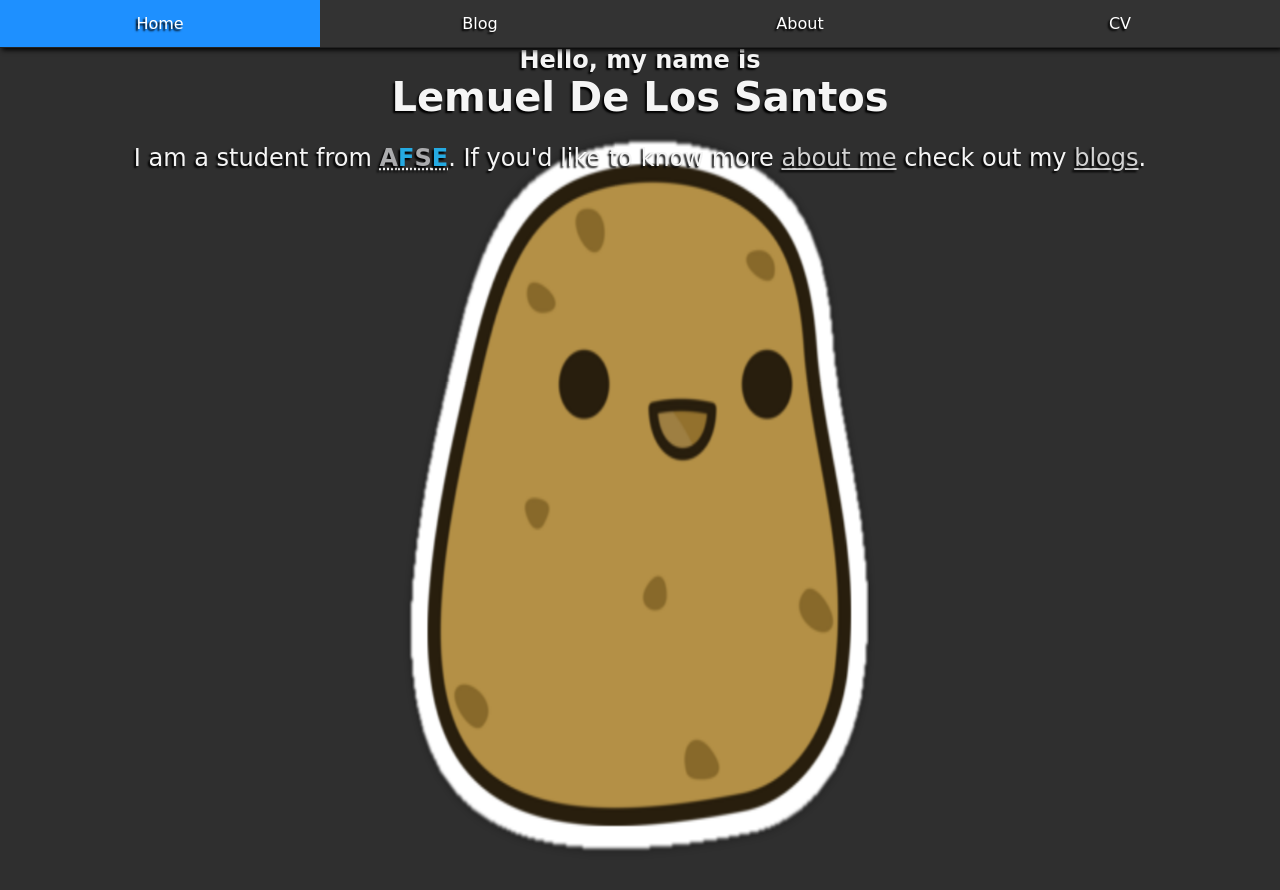
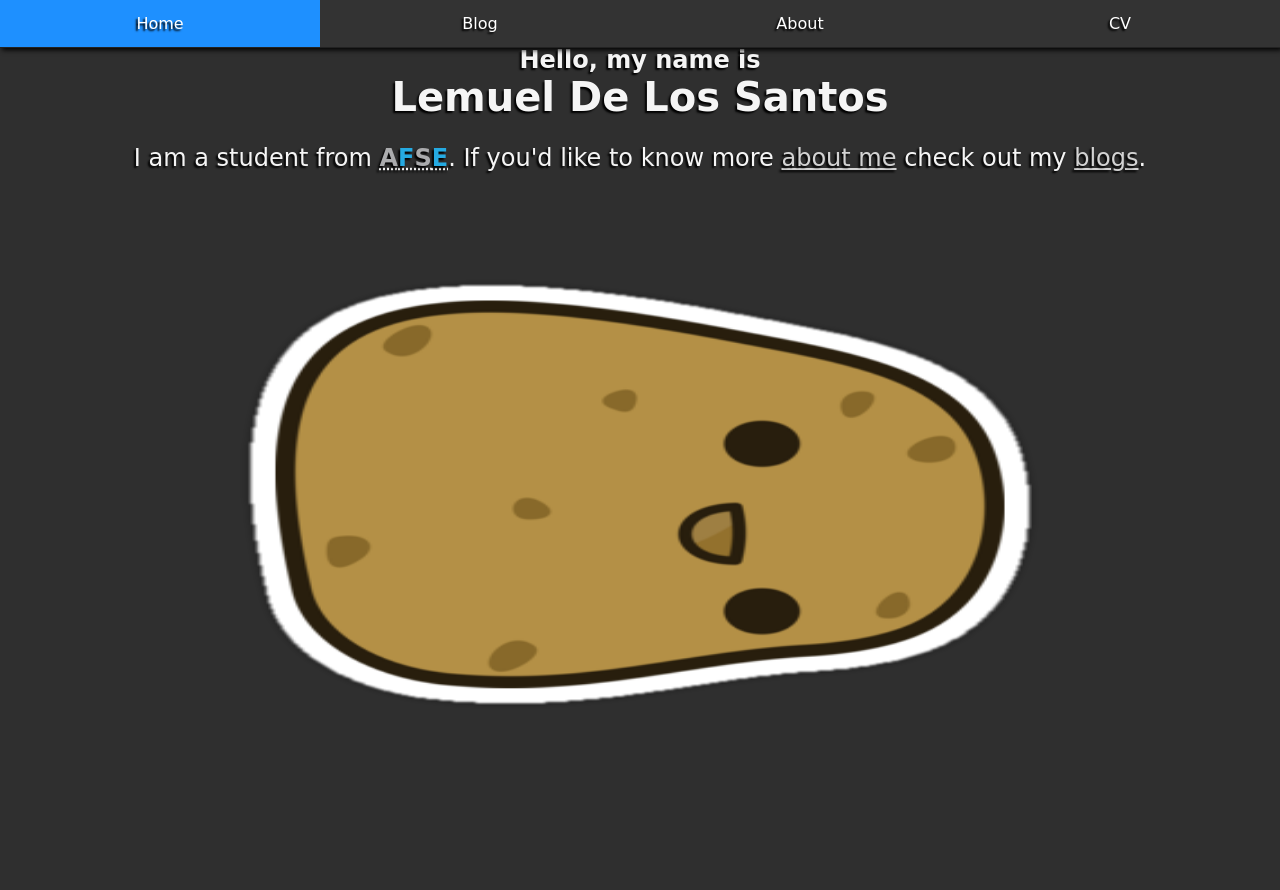
Before and after one commit to lemueldls/lemueld6200.github.io, a Jekyll site: the page built from index.html, in a window 1280 px wide. Shown: the top 890 px of the page. Built offline with Jekyll 4.4.1, drawn with Linux system fonts in a browser that asks for light colours.

Commit message:
Update main.css

```diff
--- a/css/main.css
+++ b/css/main.css
@@ -29,6 +29,28 @@
 		transform: scale(1,1)
 	}
 }
+@keyframes animation {
+  0% { -webkit-transform: matrix3d(1, 0, 0, 0, 0, 1, 0, 0, 0, 0, 1, 0, 0, 0, 0, 1); transform: matrix3d(1, 0, 0, 0, 0, 1, 0, 0, 0, 0, 1, 0, 0, 0, 0, 1); }
+  3.2% { -webkit-transform: matrix3d(0.763, 0.652, 0, 0, -0.501, 0.871, 0, 0, 0, 0, 1, 0, 0, 0, 0, 1); transform: matrix3d(0.763, 0.652, 0, 0, -0.501, 0.871, 0, 0, 0, 0, 1, 0, 0, 0, 0, 1); }
+  4.3% { -webkit-transform: matrix3d(0.614, 0.797, 0, 0, -0.649, 0.768, 0, 0, 0, 0, 1, 0, 0, 0, 0, 1); transform: matrix3d(0.614, 0.797, 0, 0, -0.649, 0.768, 0, 0, 0, 0, 1, 0, 0, 0, 0, 1); }
+  6.41% { -webkit-transform: matrix3d(0.325, 0.953, 0, 0, -0.853, 0.534, 0, 0, 0, 0, 1, 0, 0, 0, 0, 1); transform: matrix3d(0.325, 0.953, 0, 0, -0.853, 0.534, 0, 0, 0, 0, 1, 0, 0, 0, 0, 1); }
+  8.61% { -webkit-transform: matrix3d(0.083, 1.002, 0, 0, -0.961, 0.296, 0, 0, 0, 0, 1, 0, 0, 0, 0, 1); transform: matrix3d(0.083, 1.002, 0, 0, -0.961, 0.296, 0, 0, 0, 0, 1, 0, 0, 0, 0, 1); }
+  12.71% { -webkit-transform: matrix3d(-0.149, 0.992, 0, 0, -1.003, -0.001, 0, 0, 0, 0, 1, 0, 0, 0, 0, 1); transform: matrix3d(-0.149, 0.992, 0, 0, -1.003, -0.001, 0, 0, 0, 0, 1, 0, 0, 0, 0, 1); }
+  12.91% { -webkit-transform: matrix3d(-0.154, 0.991, 0, 0, -1.003, -0.01, 0, 0, 0, 0, 1, 0, 0, 0, 0, 1); transform: matrix3d(-0.154, 0.991, 0, 0, -1.003, -0.01, 0, 0, 0, 0, 1, 0, 0, 0, 0, 1); }
+  17.22% { -webkit-transform: matrix3d(-0.181, 0.984, 0, 0, -0.994, -0.111, 0, 0, 0, 0, 1, 0, 0, 0, 0, 1); transform: matrix3d(-0.181, 0.984, 0, 0, -0.994, -0.111, 0, 0, 0, 0, 1, 0, 0, 0, 0, 1); }
+  18.92% { -webkit-transform: matrix3d(-0.163, 0.987, 0, 0, -0.994, -0.116, 0, 0, 0, 0, 1, 0, 0, 0, 0, 1); transform: matrix3d(-0.163, 0.987, 0, 0, -0.994, -0.116, 0, 0, 0, 0, 1, 0, 0, 0, 0, 1); }
+  25.23% { -webkit-transform: matrix3d(-0.066, 0.998, 0, 0, -0.998, -0.067, 0, 0, 0, 0, 1, 0, 0, 0, 0, 1); transform: matrix3d(-0.066, 0.998, 0, 0, -0.998, -0.067, 0, 0, 0, 0, 1, 0, 0, 0, 0, 1); }
+  28.33% { -webkit-transform: matrix3d(-0.028, 1, 0, 0, -0.999, -0.037, 0, 0, 0, 0, 1, 0, 0, 0, 0, 1); transform: matrix3d(-0.028, 1, 0, 0, -0.999, -0.037, 0, 0, 0, 0, 1, 0, 0, 0, 0, 1); }
+  31.43% { -webkit-transform: matrix3d(-0.004, 1, 0, 0, -1, -0.015, 0, 0, 0, 0, 1, 0, 0, 0, 0, 1); transform: matrix3d(-0.004, 1, 0, 0, -1, -0.015, 0, 0, 0, 0, 1, 0, 0, 0, 0, 1); }
+  39.44% { -webkit-transform: matrix3d(0.013, 1, 0, 0, -1, 0.007, 0, 0, 0, 0, 1, 0, 0, 0, 0, 1); transform: matrix3d(0.013, 1, 0, 0, -1, 0.007, 0, 0, 0, 0, 1, 0, 0, 0, 0, 1); }
+  56.46% { -webkit-transform: matrix3d(0, 1, 0, 0, -1, 0, 0, 0, 0, 0, 1, 0, 0, 0, 0, 1); transform: matrix3d(0, 1, 0, 0, -1, 0, 0, 0, 0, 0, 1, 0, 0, 0, 0, 1); }
+  61.66% { -webkit-transform: matrix3d(-0.001, 1, 0, 0, -1, 0, 0, 0, 0, 0, 1, 0, 0, 0, 0, 1); transform: matrix3d(-0.001, 1, 0, 0, -1, 0, 0, 0, 0, 0, 1, 0, 0, 0, 0, 1); }
+  81.48% { -webkit-transform: matrix3d(0, 1, 0, 0, -1, 0, 0, 0, 0, 0, 1, 0, 0, 0, 0, 1); transform: matrix3d(0, 1, 0, 0, -1, 0, 0, 0, 0, 0, 1, 0, 0, 0, 0, 1); }
+  83.98% { -webkit-transform: matrix3d(0, 1, 0, 0, -1, 0, 0, 0, 0, 0, 1, 0, 0, 0, 0, 1); transform: matrix3d(0, 1, 0, 0, -1, 0, 0, 0, 0, 0, 1, 0, 0, 0, 0, 1); }
+  100% { -webkit-transform: matrix3d(0, 1, 0, 0, -1, 0, 0, 0, 0, 0, 1, 0, 0, 0, 0, 1); transform: matrix3d(0, 1, 0, 0, -1, 0, 0, 0, 0, 0, 1, 0, 0, 0, 0, 1); }
+}
+
+
 * {
 	color:whitesmoke;
 	text-align:center;
@@ -49,6 +71,7 @@ p a {
 	z-index:-1;
 	position:absolute;
 	animation:bounce 1.5s infinite;
+	animation: animation 1000ms linear both;
 }
 .posts span {
 	border-bottom:thin solid whitesmoke;
```
